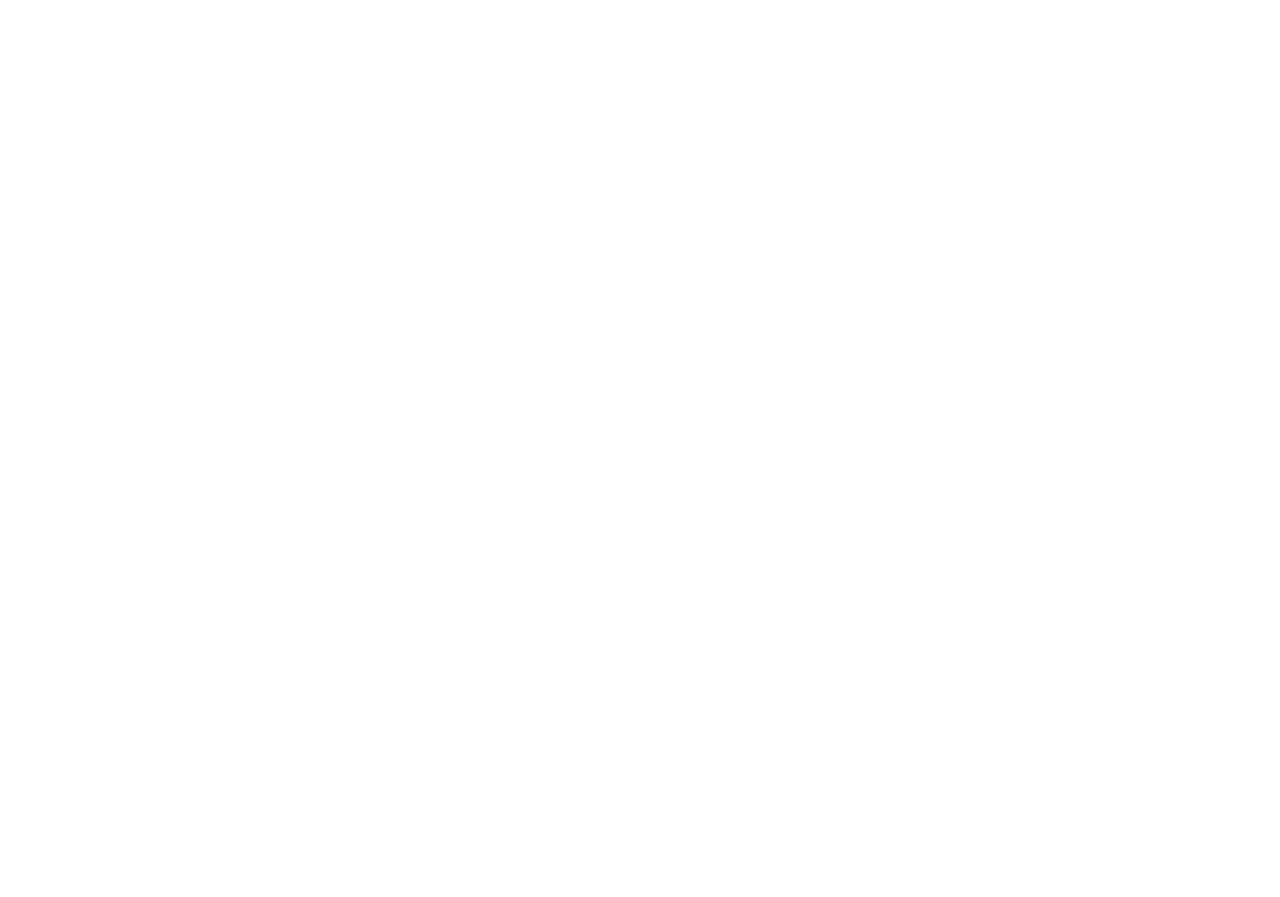
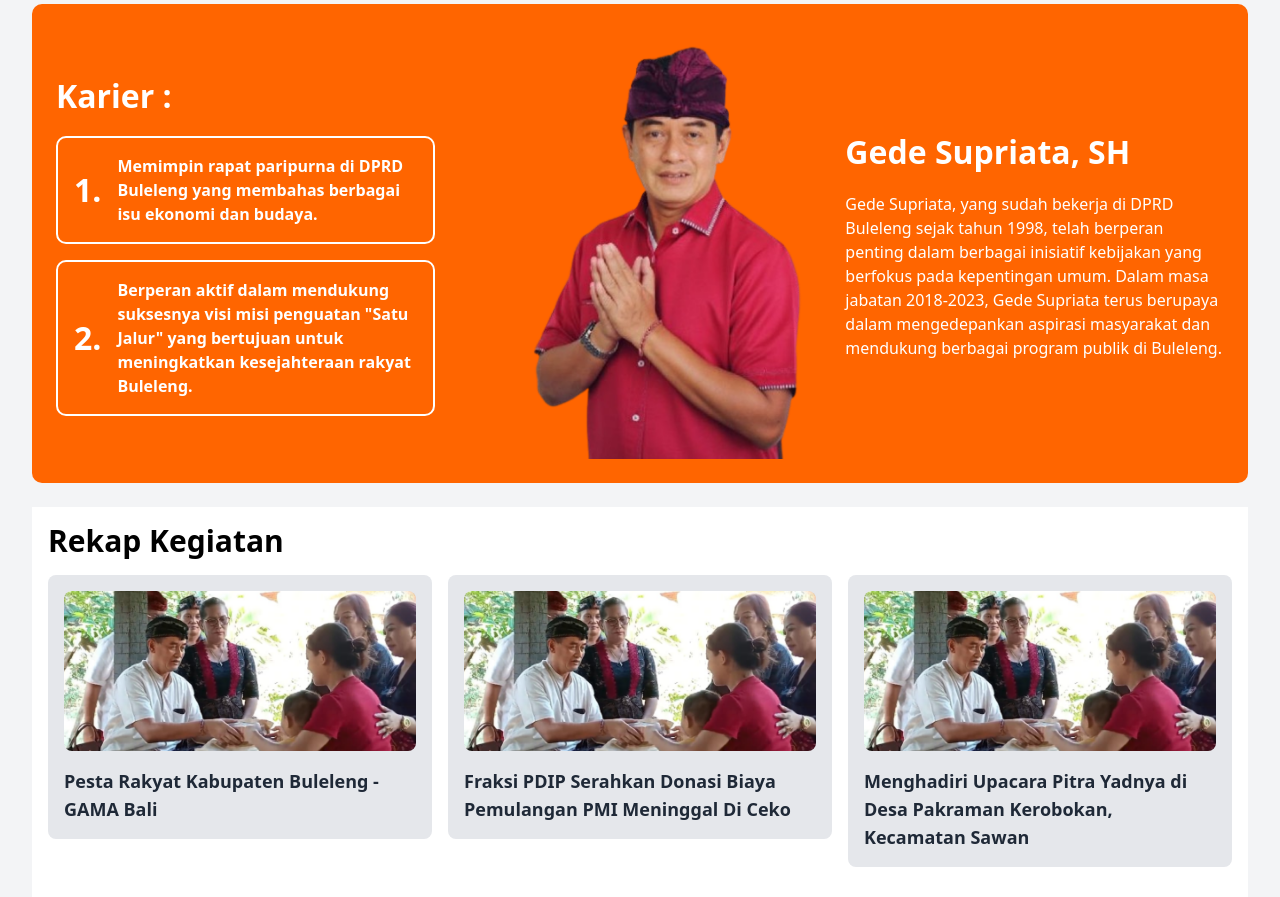
Before and after one commit to RamzGxz/landing-page-denpasar, a React (Vite) app: page / in a window 1280 px wide. Shown: the part 180-1077 px from the top of the page. Before the commit the page ends 800 px from the top, so only its background shows below. Built offline with nearby package versions, Linux system fonts and the light colour scheme.

Commit message:
first commit

```diff
--- a/src/App.jsx
+++ b/src/App.jsx
@@ -1,9 +1,10 @@
 import React from 'react';
+import RekapKegiatan from './components/rekapKegiatan.jsx';
 
 const App = () => {
   return (
     <div>
-      init app
+      <RekapKegiatan />
     </div>
   );
 };
--- /dev/null
+++ b/src/components/rekapKegiatan.jsx
@@ -0,0 +1,98 @@
+// src/rekapKegiatan.jsx
+import React, { useState } from 'react';
+
+const RekapKegiatan = () => {
+  const activities = [
+    {
+      id: 1,
+      title: 'Pesta Rakyat Kabupaten Buleleng - GAMA Bali',
+      image: 'public/RekapKegiatan/kegiatan2.png',
+    },
+    {
+      id: 2,
+      title: 'Fraksi PDIP Serahkan Donasi Biaya Pemulangan PMI Meninggal Di Ceko',
+      image: 'public/RekapKegiatan/kegiatan2.png',
+    },
+    {
+      id: 3,
+      title: 'Menghadiri Upacara Pitra Yadnya di Desa Pakraman Kerobokan, Kecamatan Sawan',
+      image: 'public/RekapKegiatan/kegiatan2.png',
+    },
+    {
+        id: 4,
+        title: 'Menghadiri Upacara Pitra Yadnya di Desa Pakraman Kerobokan, Kecamatan Sawan',
+        image: 'public/RekapKegiatan/kegiatan2.png',
+    },
+    // Tambahkan lebih banyak item jika diperlukan
+  ];
+
+  const itemsPerPage = 3;
+  const [currentPage, setCurrentPage] = useState(0);
+
+  const handlePrevClick = () => {
+    setCurrentPage((prevPage) => (prevPage > 0 ? prevPage - 1 : 0));
+  };
+
+  const handleNextClick = () => {
+    setCurrentPage((prevPage) => (prevPage < Math.ceil(activities.length / itemsPerPage) - 1 ? prevPage + 1 : prevPage));
+  };
+
+  const currentActivities = activities.slice(currentPage * itemsPerPage, (currentPage + 1) * itemsPerPage);
+
+  return (
+    <div className="bg-gray-100 min-h-screen p-4">
+      <section>
+        <div className="container mx-auto p-4">
+          <h1 className="text-[24px] lg:text-[48px] text-center font-bold text-black mt-10">Profil Pribadi</h1>
+          <div className="bg-[#FF6500] grid grid-cols-1 lg:grid-cols-3 gap-4 rounded-[10px] mt-[40px] p-6 text-white">
+            <div className="flex flex-col justify-center">
+              <h2 className="text-[24px] lg:text-[32px] font-bold mb-4">Karier :</h2>
+              <div className="text-[14px] lg:text-[16px] font-semibold space-y-4">
+                <div className="text-white p-4 rounded-[10px] flex items-center border-2 border-white">
+                  <div className="flex-shrink-0 text-[24px] lg:text-[32px] font-bold mr-4">1.</div>
+                  <p>Memimpin rapat paripurna di DPRD Buleleng yang membahas berbagai isu ekonomi dan budaya.</p>
+                </div>
+                <div className="text-white p-4 rounded-[10px] flex items-center border-2 border-white">
+                  <div className="flex-shrink-0 text-[24px] lg:text-[32px] font-bold mr-4">2.</div>
+                  <p>Berperan aktif dalam mendukung suksesnya visi misi penguatan "Satu Jalur" yang bertujuan untuk meningkatkan kesejahteraan rakyat Buleleng.</p>
+                </div>
+              </div>
+            </div>
+            <div className="flex justify-center items-center mt-4 lg:mt-0">
+              <img src="public/RekapKegiatan/profile_gede.png" alt="Gede Supriata" className="w-[200px] h-[200px] lg:w-[330px] lg:h-[100%] object-cover rounded-[10px]" />
+            </div>
+            <div className="flex flex-col justify-center">
+              <h1 className="text-[24px] lg:text-[32px] font-bold mb-4">Gede Supriata, SH</h1>
+              <p className="text-[14px] lg:text-[16px]">
+                Gede Supriata, yang sudah bekerja di DPRD Buleleng sejak tahun 1998,
+                telah berperan penting dalam berbagai inisiatif kebijakan yang berfokus pada kepentingan umum. Dalam masa jabatan 2018-2023,
+                Gede Supriata terus berupaya dalam mengedepankan aspirasi masyarakat dan mendukung berbagai program publik di Buleleng.
+              </p>
+            </div>
+          </div>
+          <div className="bg-white min-h-screen p-4 mt-6">
+            <h2 className="text-2xl lg:text-3xl font-bold text-black mb-4">Rekap Kegiatan</h2>
+            <div className="relative">
+              <div className="flex justify-center lg:justify-between flex-wrap -mx-2">
+                {currentActivities.map(activity => (
+                  <div key={activity.id} className="w-full sm:w-1/2 lg:w-1/3 px-2 mb-4">
+                    <div className="bg-gray-200 p-4 rounded-lg">
+                      <img src={activity.image} alt={activity.title} className="rounded-lg mb-4 w-full h-40 object-cover" />
+                      <h3 className="text-lg font-bold text-gray-800">{activity.title}</h3>
+                    </div>
+                  </div>
+                ))}
+              </div>
+              <div className="flex justify-center mt-4">
+                <button onClick={handlePrevClick} className="p-3 rounded-full bg-gray-800 mx-2 text-white font-extrabold">&lt;</button>
+                <button onClick={handleNextClick} className="p-3 rounded-full bg-gray-800 mx-2 text-white font-extrabold">&gt;</button>
+              </div>
+            </div>
+          </div>
+        </div>
+      </section>
+    </div>
+  );
+};
+
+export default RekapKegiatan;
```
Also changed, not shown: public/RekapKegiatan/kegiatan2.png (added), public/RekapKegiatan/profile_gede.png (added).
